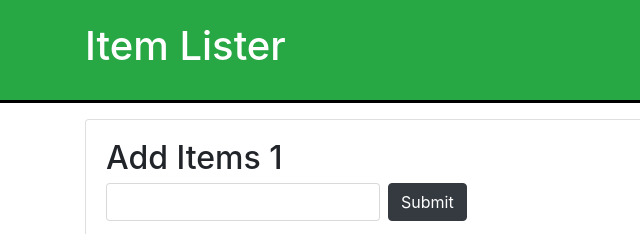
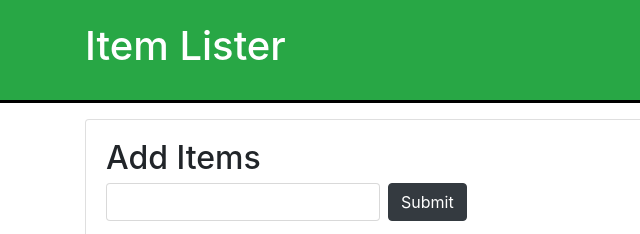
Before and after one commit to PrachiRameshGodase/DOM-1, a plain HTML site: page index.html in a window 1280 px wide. Shown: the top 234 px of the page, 0-640 px from the left. Drawn offline with nearby package versions, Linux system fonts and the light colour scheme.

Commit message:
Project added

```diff
--- a/index.html
+++ b/index.html
@@ -17,7 +17,7 @@
   </header>
   <div class="container">
    <div id="main" class="card card-body">
-    <h2 class="title">Add Items 1</h2>
+    <h2 class="title">Add Items </h2>
     <form class="form-inline mb-3">
       <input type="text" class="form-control mr-2">
       <input type="submit" class="btn btn-dark" value="Submit">
```
